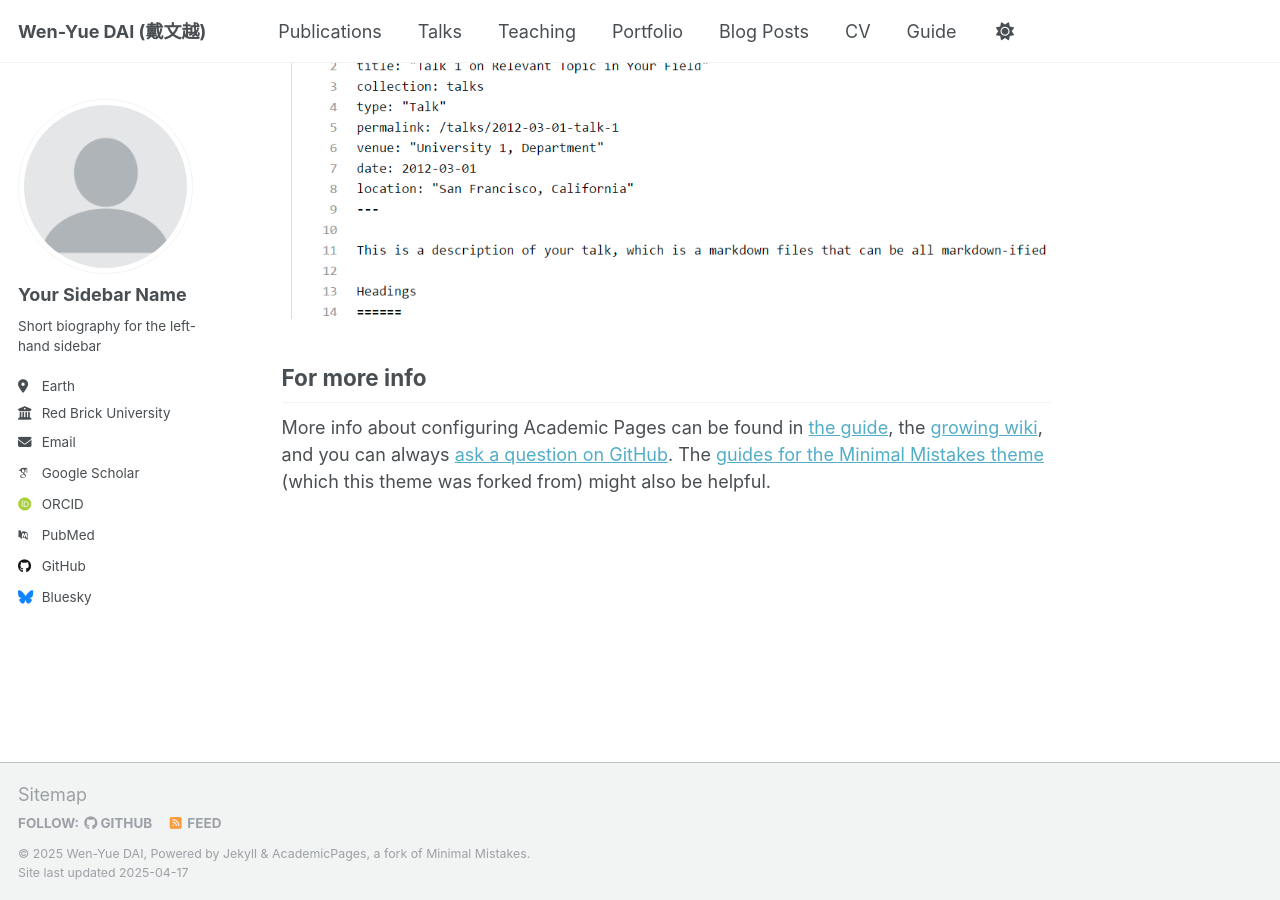
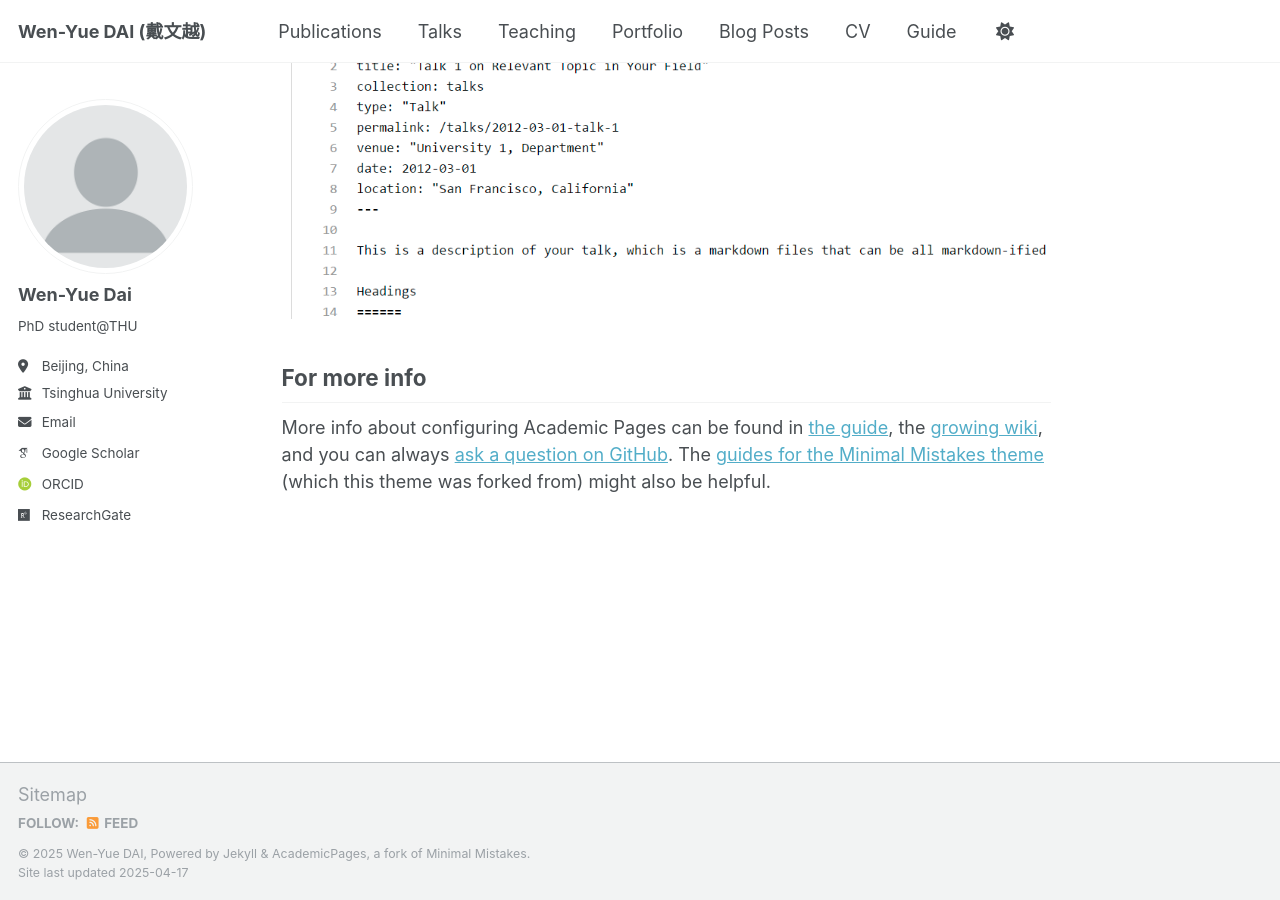
Before and after one commit to wy-dai/wy-dai.github.io, a Jekyll site: the page built from _pages/about.md, in a window 1280 px wide and 900 px high, scrolled down 2636 px. Built offline with Jekyll 4.4.1, drawn with Linux system fonts in a browser that asks for light colours; some web fonts are replaced.

Commit message:
Update _config.yml

```diff
--- a/_config.yml
+++ b/_config.yml
@@ -23,34 +23,29 @@ repository               : "academicpages/academicpages.github.io"
 author:
   # Biographic information
   avatar           : "profile.png"
-  name             : "Your Sidebar Name"
+  name             : "Wen-Yue Dai"
   pronouns         : # example: "she/her"
-  bio              : "Short biography for the left-hand sidebar"
-  location         : "Earth"
-  employer         : "Red Brick University"
+  bio              : "PhD student@THU"
+  location         : "Beijing, China"
+  employer         : "Tsinghua University"
   uri              : # URL
-  email            : "none@example.org"
+  email            : "wydai.thu@gmail.com"
 
   # Academic websites
-  arxiv            : # URL - Update with the correct link to your profile
-  googlescholar    : "https://scholar.google.com/citations?user=PS_CX0AAAAAJ"
-  impactstory      : # URL
-  orcid            : "http://orcid.org/yourorcidurl"
-  semantic         : # URL
-  pubmed           : "https://www.ncbi.nlm.nih.gov/pubmed/?term=john+snow"
-  researchgate     : # URL
-  scopus           : # URL
+  googlescholar    : "https://scholar.google.com/citations?user=k-Iw6dwAAAAJ"
+  orcid            : "https://orcid.org/0000-0003-4229-8936"
+  researchgate     : "https://www.researchgate.net/profile/Wen-Yue-Dai"
 
   # Repositories and software development
   bitbucket        : # Username - Update with your username on the site
   codepen          : # Username
   dribbble         : # Username
-  github           : "academicpages"
+  github           : # Username
   kaggle           : # Username
   stackoverflow    : # User number or user number and name (i.e., use "1" or "1/jeff-atwood")
 
   # Social media
-  bluesky          : "bsky.app" # Replace this with you Bluesky username
+  bluesky          : # Replace this with you Bluesky username
   facebook         : # Username
   flickr           : # Username
   foursquare       : # Username
```
